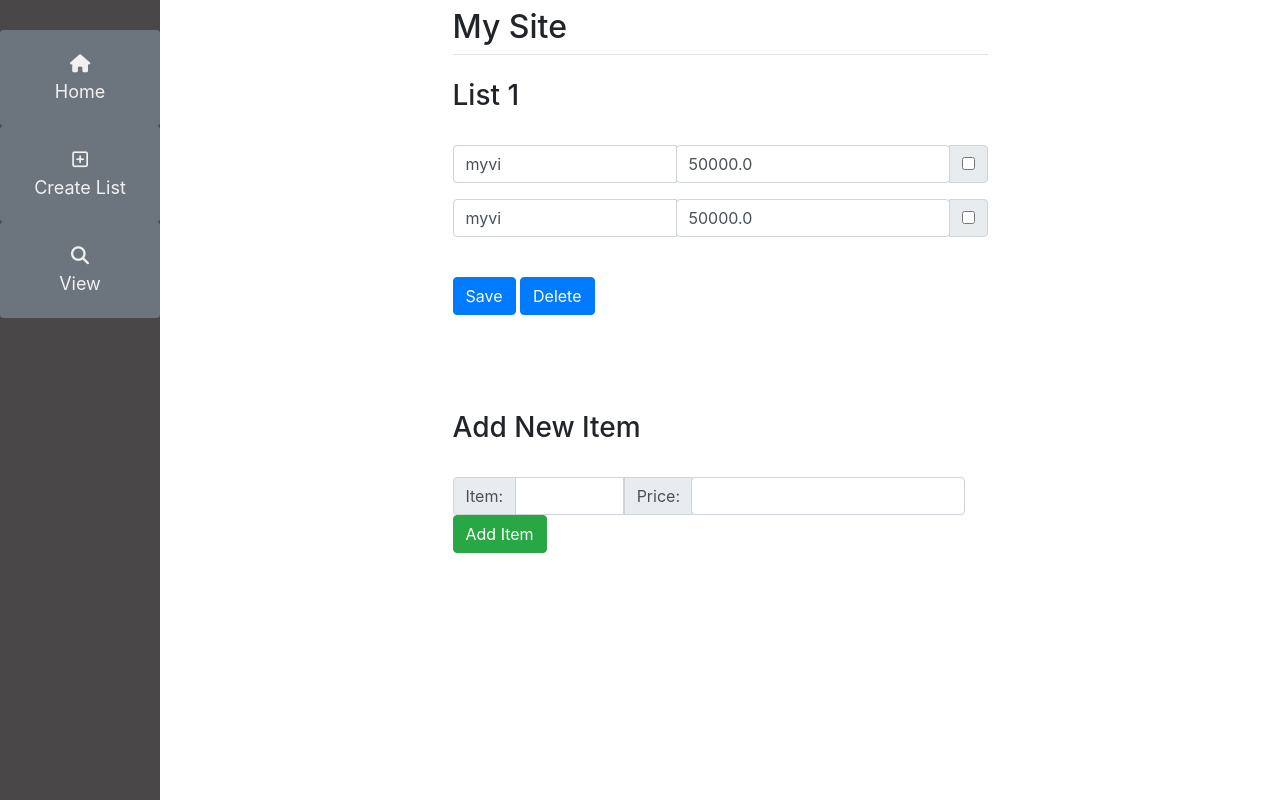
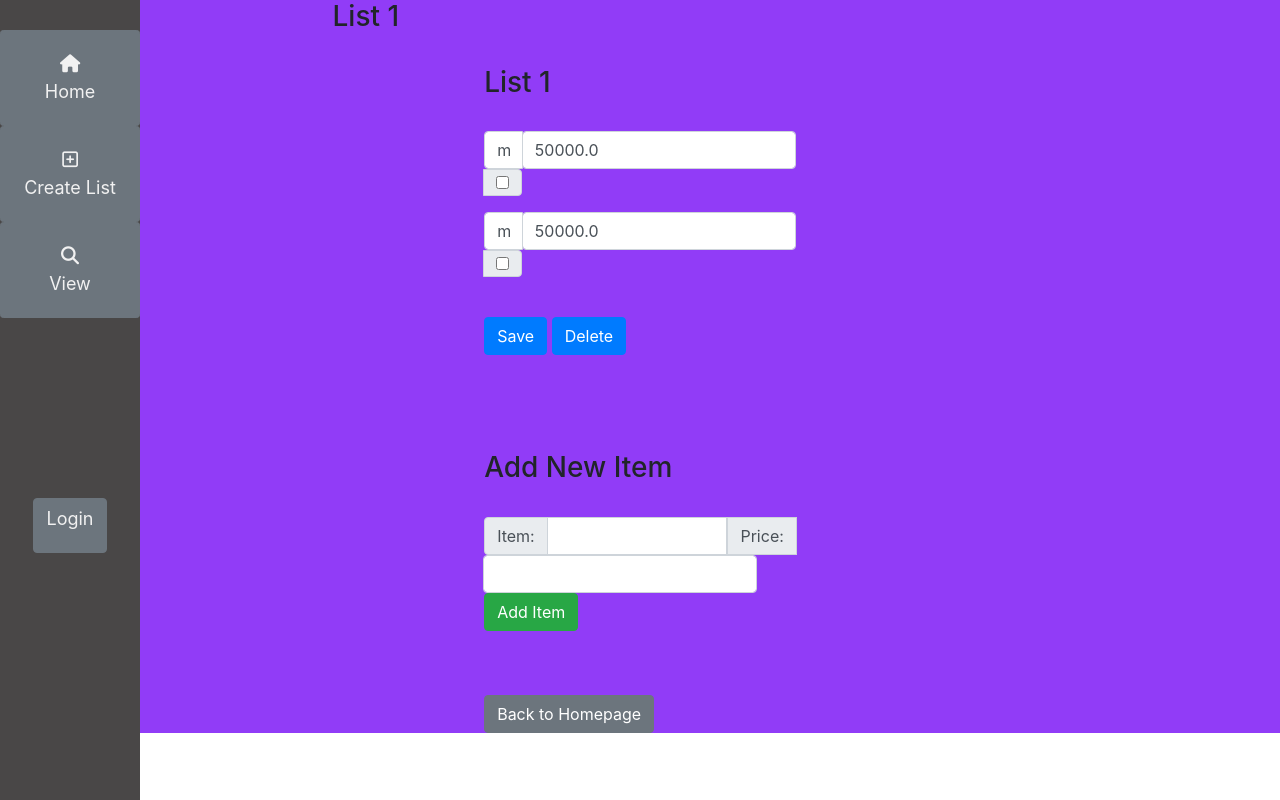
Before and after one commit to SethYZ/dailyexpenses, a Django app: page /4 in a window 1280 px wide. Run offline with Django 3.2, Linux system fonts and the light colour scheme; data comes from the database, SQL or seed files in the repository; both versions use the stored data as it was after the commit; some libraries are stand-ins or nearby versions.

Commit message:
progress commit

```diff
--- a/dailyexpenses/settings.py
+++ b/dailyexpenses/settings.py
@@ -124,4 +124,4 @@ STATIC_URL = '/static/'
 
 CRISPY_TEMPLATE_PACK = "bootstrap4"
 
-LOGIN_REDIRECT_URL = "/"
+LOGIN_REDIRECT_URL = "/create/"
--- a/dailyexpenses/urls.py
+++ b/dailyexpenses/urls.py
@@ -21,5 +21,7 @@ urlpatterns = [
     path('', include("main.urls")),
     path('admin/', admin.site.urls),
     path('register/', v.register, name="register"),
-    path('', include("django.contrib.auth.urls")),
+    path('accounts/', include('django.contrib.auth.urls')),
+    path('accounts/login/', v.login, name="login"),
+    path('logout/', v.logout, name="logout"),
 ]
--- a/main/templates/main/base.html
+++ b/main/templates/main/base.html
@@ -3,11 +3,12 @@
 
   <head>
       <script src="https://kit.fontawesome.com/58fb0d3b26.js"></script>
+
       <style type="text/css">
 
           .sidebar{
             height: 100%;
-            width: 160px;
+            width: 140px;
             position: fixed;
             z-index: 1;
             top: 0;
@@ -39,9 +40,15 @@
             color: #F1F1F1;
           }
 
+          .sidebar label{
+            margin-top: 180px;
+            color: white;
+            font-size: 16px;
+          }
+
           .main{
-            margin-left: 160px;
               padding: 0px 10px;
+              background-color: #913CF7;
           }
 
       </style>
@@ -56,7 +63,7 @@
   </head>
 
   <body>
-
+      {% block sidenav %}
       <div class="sidebar">
           <a href="/" class="btn btn-secondary btn-sm" role="button" aria-pressed="true">
             <i class="fas fa-home"></i>Home</a>
@@ -64,19 +71,30 @@
               <i class="far fa-plus-square"></i>Create List</a>
           <a href="/view" class="btn btn-secondary btn-sm" role="button" aria-pressed="true">
                 <i class="fas fa-search"></i>View</a>
+
+          <div class="col text-center">
+              {% if user.is_authenticated %}
+              <label>User:[{{ user.get_username }}] </lable>
+              <a href="{% url 'logout'%}" class="btn btn-secondary">Logout</a>
+              {% else %}
+              <label></lable>
+              <a href="{% url 'login'%}?next={{request.path}}" class="btn btn-secondary">Login</a>
+              {% endif %}
           </div>
 
-    <div name="content", class="main">
+      </div>
+      {% endblock %}
+
+          <div name="content" class="main">
               <div class="row justify-content-center">
                   <div class="col-6">
                       {% block contenttitle %}
                       <h2 class="mt-2">My Site</h2>
                       <hr class="mt-0 mb-4">
                       {% endblock %}
-
+                  </div>
                       {% block content %}
                       {% endblock %}
-            </div>
               </div>
           </div>
 
@@ -87,3 +105,6 @@
   </body>
 
 </html>
+
+<!--
+<a href="{% url 'logout'%}?next={{request.path}}"   -->
--- a/main/templates/main/list.html
+++ b/main/templates/main/list.html
@@ -3,7 +3,11 @@
 {% block title %}View List{% endblock %}
 
 {% block content %}
-    <h3>{{ls.name}}</h3><br>
+    <div class="row justify-content-center">
+        <div class="col-5">
+
+{% block contenttitle %}<h3>{{ls.name}}</h3><br>{% endblock %}
+
     <form action="#" method="post">
         {% csrf_token %}
         {% for item in ls.item_set.all %}
@@ -39,8 +43,13 @@
                 <input type="text" class="form-control" name="AddPrice"/>
             </div>
 
-            &nbsp&nbsp&nbsp&nbsp&nbsp<button class="btn btn-success" type="submit" name="newItem" value="newItem">Add Item</button>
+            &nbsp&nbsp&nbsp&nbsp<button class="btn btn-success" type="submit" name="newItem" value="newItem">Add Item</button>
 
         </div>
+        <br><br>
+        <a href="{% url 'home' %}" class="btn btn-secondary" role="button">Back to Homepage</a>
     </form>
+
+       </div>
+    </div>
 {% endblock %}
--- a/main/urls.py
+++ b/main/urls.py
@@ -5,5 +5,5 @@ urlpatterns = [
 path("", views.home, name="home"),
 path("<int:id>", views.index, name="index"),
 path("create/", views.create, name="create"),
-path("view/", views.view, name="view"),
+path("view/", views.list, name="list")
 ]
--- a/main/views.py
+++ b/main/views.py
@@ -56,12 +56,13 @@ def create(response):
             n = form.cleaned_data["name"]
             response.user.ExpensesList_set.create(name="n")
 
+
         return render(response, "main/create.html", {"form":form})
 
     else:
         form = createnewlist()
 
-    return render(response, "main/create.html", {"form":form})
+        return render(response, "main/create.html", {"form":form})
 
-def view(response):
-    pass
+def list(response):
+    return render(response, "main/list.html", {})
--- a/user/forms.py
+++ b/user/forms.py
@@ -1,6 +1,6 @@
 from django import forms
 from django.contrib.auth import login, authenticate
-from django.contrib.auth.forms import UserCreationForm
+from django.contrib.auth.forms import UserCreationForm, AuthenticationForm
 from django.contrib.auth.models import User
 
 class RegisterForm(UserCreationForm):
```
Also changed, not shown: main/templates/main/create.html (+10 -1 lines), main/templates/main/home.html (+10 -6 lines), user/templates/register/register.html (+6 -1 lines), user/templates/registration/logged_out.html (added, +15 -0 lines), user/templates/registration/login.html (+44 -9 lines), user/views.py (+5 -2 lines), db.sqlite3. Lines whose indentation alone changed are shown as unchanged.
